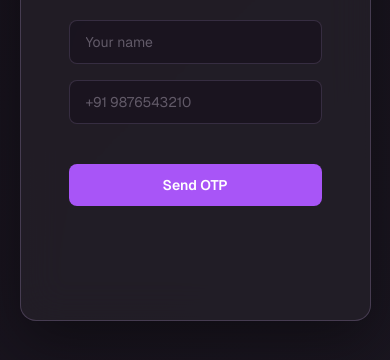
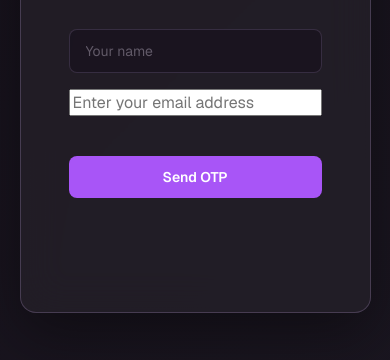
Before and after one commit to vimalmuthuvel31/AI-MENTOR., a website: page index.HTML in a window 390 px wide. Shown: the part 374-734 px from the top of the page. Drawn offline with nearby package versions, Linux system fonts and the light colour scheme.

Commit message:
Replace phone input with email input in form

```diff
--- a/index.HTML
+++ b/index.HTML
@@ -284,7 +284,14 @@ img{display:block;max-width:100%}
     <div id="setupWarning" style="display:none;padding:12px;margin:12px 0;border:1px solid rgba(255,180,80,.35);background:rgba(255,180,80,.08);border-radius:10px;color:#ffd89a;font-size:12px;line-height:1.5">Supabase is not configured yet. Add your Project URL and Publishable key in the configuration section of this file.</div>
     <form class="intro-form" id="introForm">
       <input type="text" class="intro-input" id="userName" placeholder="Your name" autocomplete="name">
-      <input type="tel" class="intro-input" id="userPhone" placeholder="+91 9876543210" autocomplete="tel" required>
+      <input
+    type="email"
+    id="email"
+    name="email"
+    placeholder="Enter your email address"
+    autocomplete="email"
+    required
+>
       <div class="intro-buttons"><button type="submit" class="intro-submit" id="sendOtpBtn">Send OTP</button></div>
     </form>
     <form class="intro-form" id="otpForm" style="display:none">
```
